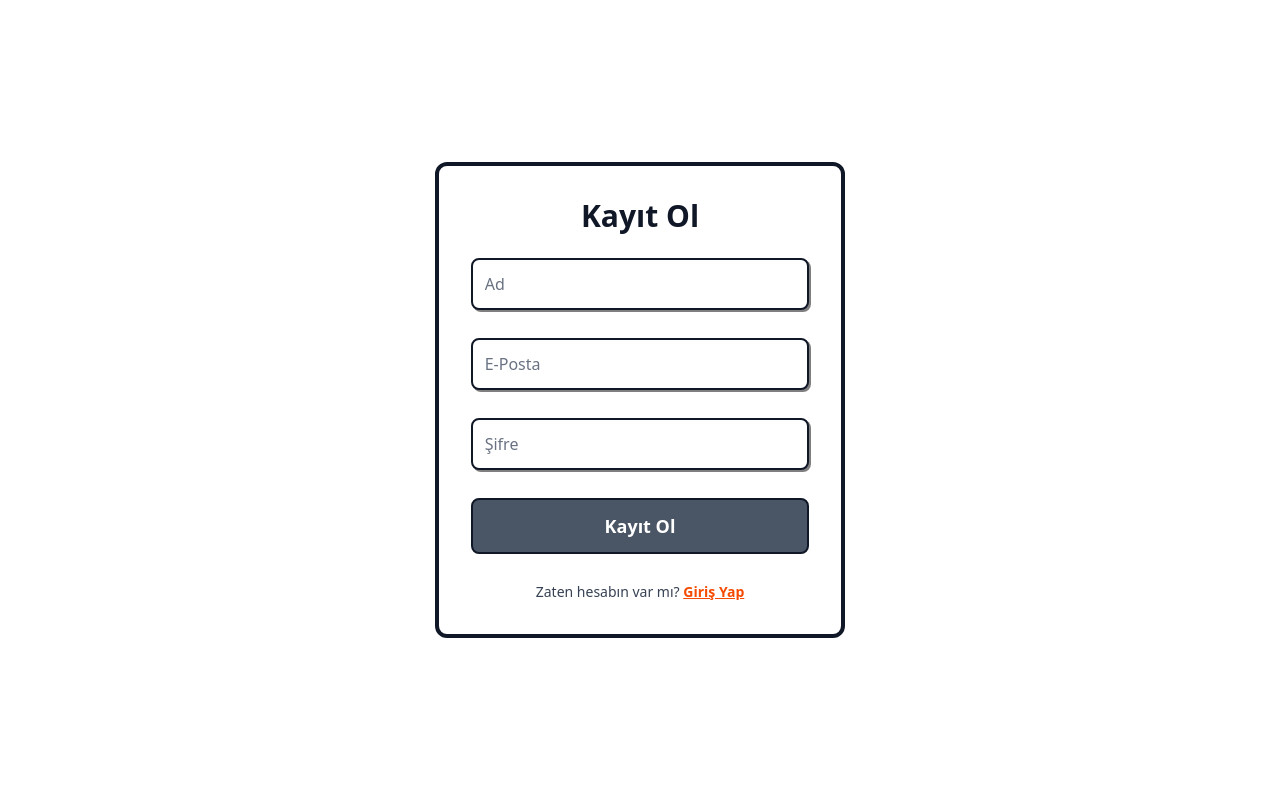
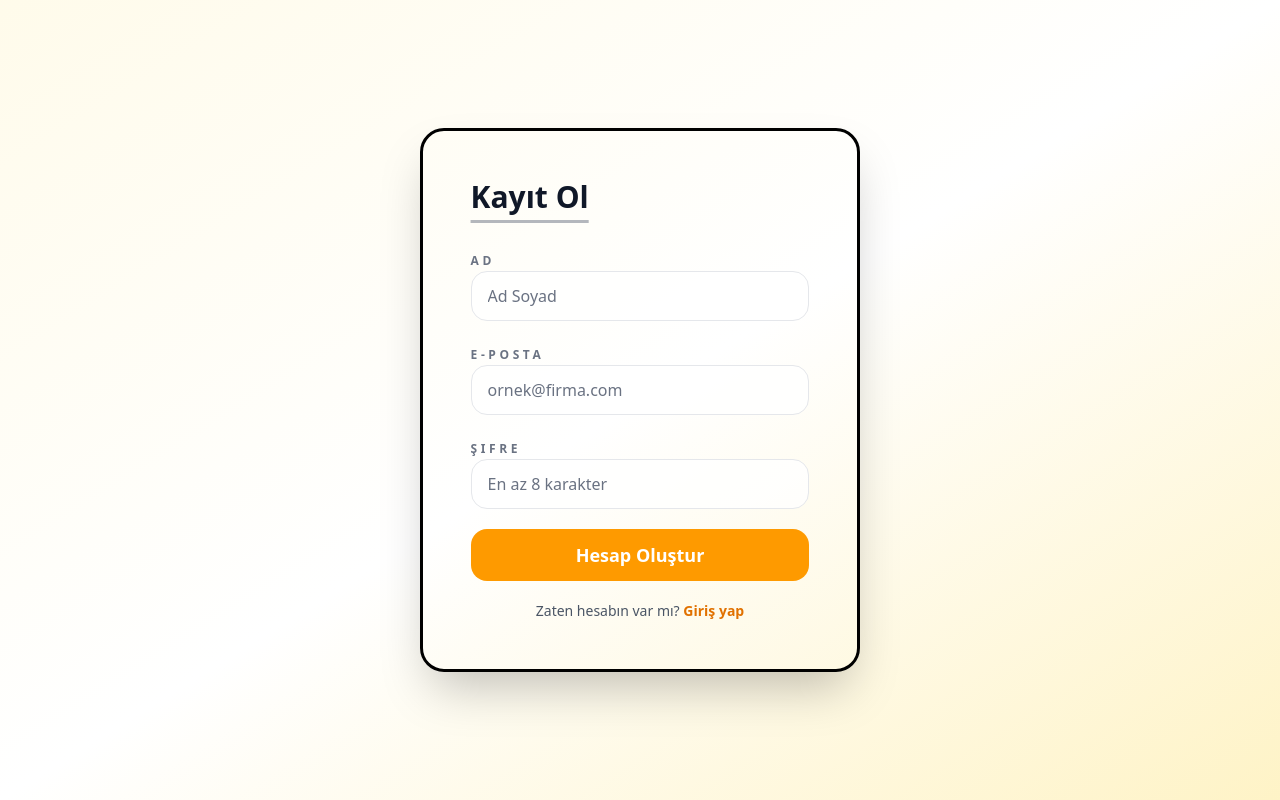
Before and after one commit to Berk-Kayhi/BatteryManagementSystem, a React (Vite) app in the folder frontend/: page /register in a window 1280 px wide. Built offline with nearby package versions, Linux system fonts and the light colour scheme.

Commit message:
feat: revamp Login and Register pages; enhance layout, improve input styles, and update form handling

```diff
--- a/frontend/src/pages/LoginPage.tsx
+++ b/frontend/src/pages/LoginPage.tsx
@@ -1,6 +1,9 @@
 import { useState } from "react";
 import { useNavigate } from "react-router-dom";
 import axios from "axios";
+
+const inputStyles =
+  "w-full rounded-2xl border border-gray-200 bg-white/80 px-4 py-3 text-base text-gray-900 placeholder-gray-500 transition focus:border-amber-500 focus:outline-none focus:ring-2 focus:ring-amber-500/40";
 
 export default function LoginPage() {
   const navigate = useNavigate();
@@ -37,63 +40,72 @@ export default function LoginPage() {
   };
 
   return (
-    <div className="flex w-screen h-screen font-sans">
-      <div className="flex justify-center items-center flex-1 p-4 w-full">
-        <div className="flex w-full max-w-md flex-col items-center relative">
-          <div className="w-11/12 p-8 rounded-xl  bg-white md:border-4 border-gray-900">
-            <h1 className="text-3xl mb-6 font-extrabold text-gray-900 md:hidden">
+    <div className="min-h-screen bg-linear-to-br from-amber-50 via-white to-amber-100">
+      <div className="flex min-h-screen flex-col lg:flex-row">
+        <div className="flex flex-1 items-center justify-center px-8 py-12 lg:px-12">
+          <div className="p-12 border-3 shadow-2xl rounded-3xl">
+            <div className="w-full max-w-sm">
+              <h1 className="text-3xl font-black text-gray-900 underline underline-offset-12 decoration-gray-500/50">
                 Giriş Yap
               </h1>
-            <h1 className="hidden md:block text-3xl font-extrabold text-gray-900 mb-6 text-center">
-              Giriş Yap
-            </h1>
-            <form className="flex flex-col gap-7" onSubmit={handleSubmit}>
+              <form className="mt-8 space-y-5" onSubmit={handleSubmit}>
+                <div>
+                  <label className="text-xs font-semibold uppercase tracking-[0.3em] text-gray-500">
+                    E-posta
+                  </label>
                   <input
-                type="text"
-                name="text"
+                    type="email"
                     value={email}
                     onChange={(e) => setEmail(e.target.value)}
-                placeholder="E-posta"
-                className="p-3 rounded-lg border-2 border-gray-900 bg-white text-gray-800 placeholder-gray-500 focus:outline-none focus:ring-2 focus:ring-gray-500 shadow-[2px_2px_0px_rgba(0,0,0,0.5)]"
+                    placeholder="ornek@firma.com"
+                    className={inputStyles}
                   />
+                </div>
 
+                <div>
+                  <label className="text-xs font-semibold uppercase tracking-[0.3em] text-gray-500">
+                    Şifre
+                  </label>
                   <input
                     type="password"
-                name="password"
                     value={password}
                     onChange={(e) => setPassword(e.target.value)}
-                placeholder="Şifre"
-                className="p-3 rounded-lg border-2 border-gray-900 bg-white text-gray-800 placeholder-gray-500 focus:outline-none focus:ring-2 focus:ring-gray-500 shadow-[2px_2px_0px_rgba(0,0,0,0.5)]"
+                    placeholder="••••••••"
+                    className={inputStyles}
                   />
-              <div className="justify-start flex ">
+                </div>
+
+                <div className="flex items-center justify-between text-sm text-gray-600">
+                  <label className="inline-flex items-center gap-2">
                     <input
                       type="checkbox"
-                  name="rememberMe"
                       checked={remember}
                       onChange={(e) => setRemember(e.target.checked)}
-                  className="w-5 h-5"
+                      className="h-4 w-4 rounded border-gray-300 text-amber-600 focus:ring-amber-500"
                     />
-                <label className="ml-2 text-gray-700 text-center">
-                  Beni Hatırla
+                    Beni hatırla
                   </label>
                 </div>
 
-              <button className="p-3 rounded-lg bg-gray-600 text-white font-extrabold text-lg border-2 border-gray-900 hover:bg-gray-700 transition">
-                Giriş Yap
+                <button className="w-full rounded-2xl bg-amber-500 py-3 text-lg font-semibold text-white transition hover:bg-amber-600">
+                  Devam Et
                 </button>
-              <p className="text-center text-sm text-gray-700">
+
+                <p className="text-center text-sm text-gray-600">
                   Hesabın yok mu?{" "}
-                <a
+                  <button
+                    type="button"
+                    className="font-semibold text-amber-600 hover:text-amber-500"
                     onClick={() => navigate("/register")}
-                  className="cursor-pointer text-orange-600 hover:text-orange-700 font-bold underline transition"
                   >
-                  Kayıt Ol
-                </a>
+                    Kayıt ol
+                  </button>
                 </p>
               </form>
             </div>
           </div>
         </div>
       </div>
+    </div>
   );
 }
--- a/frontend/src/pages/RegisterPage.tsx
+++ b/frontend/src/pages/RegisterPage.tsx
@@ -1,5 +1,8 @@
 import { useNavigate } from "react-router-dom";
 import axios from "axios";
+
+const inputStyles =
+  "w-full rounded-2xl border border-gray-200 bg-white/80 px-4 py-3 text-base text-gray-900 placeholder-gray-500 transition focus:border-amber-500 focus:outline-none focus:ring-2 focus:ring-amber-500/40";
 
 export default function RegisterPage() {
   const navigate = useNavigate();
@@ -26,57 +29,73 @@ export default function RegisterPage() {
     }
   };
   return (
-    <div className="flex w-screen h-screen font-sans">
-      <div className="flex justify-center items-center flex-1 p-4 w-full">
-        <div className="flex w-full max-w-md flex-col items-center">
-          <div className="w-11/12 p-8 rounded-xl bg-white md:border-4 border-gray-900 ">
-            <h1 className="text-3xl mb-6 font-extrabold text-gray-900 md:hidden">
+    <div className="min-h-screen bg-linear-to-br from-amber-50 via-white to-amber-100">
+      <div className="flex min-h-screen flex-col lg:flex-row">
+        <div className="flex flex-1 items-center justify-center px-8 py-12 lg:px-12">
+          <div className="p-12 border-3 shadow-2xl rounded-3xl">
+            <div className="w-full max-w-sm">
+              <h1 className="text-3xl font-black text-gray-900 underline underline-offset-12 decoration-gray-500/50">
                 Kayıt Ol
               </h1>
-            <h1 className="hidden md:block text-3xl font-extrabold text-gray-900 mb-6 text-center">
-              Kayıt Ol
-            </h1>
-            <form className="flex flex-col gap-7 " onSubmit={handleSubmit}>
+              <form className="mt-8 space-y-5" onSubmit={handleSubmit}>
+                <div>
+                  <label className="text-xs font-semibold uppercase tracking-[0.3em] text-gray-500">
+                    Ad
+                  </label>
                   <input
                     type="text"
                     name="username"
-                placeholder="Ad"
-                className="p-3 rounded-lg border-2 border-gray-900 bg-white text-gray-800 placeholder-gray-500 focus:outline-none focus:ring-2 focus:ring-gray-500 shadow-[2px_2px_0px_rgba(0,0,0,0.5)]"
+                    placeholder="Ad Soyad"
+                    className={inputStyles}
+                    required
                   />
+                </div>
 
+                <div>
+                  <label className="text-xs font-semibold uppercase tracking-[0.3em] text-gray-500">
+                    E-posta
+                  </label>
                   <input
                     type="email"
                     name="email"
-                placeholder="E-Posta"
-                className="p-3 rounded-lg border-2 border-gray-900 bg-white text-gray-800 placeholder-gray-500 focus:outline-none focus:ring-2 focus:ring-gray-500 shadow-[2px_2px_0px_rgba(0,0,0,0.5)]"
+                    placeholder="ornek@firma.com"
+                    className={inputStyles}
+                    required
                   />
+                </div>
 
+                <div>
+                  <label className="text-xs font-semibold uppercase tracking-[0.3em] text-gray-500">
+                    Şifre
+                  </label>
                   <input
                     type="password"
                     name="password"
-                placeholder="Şifre"
-                className="p-3 rounded-lg border-2 border-gray-900 bg-white text-gray-800 placeholder-gray-500 focus:outline-none focus:ring-2 focus:ring-gray-500 shadow-[2px_2px_0px_rgba(0,0,0,0.5)]"
+                    placeholder="En az 8 karakter"
+                    className={inputStyles}
+                    required
                   />
+                </div>
 
-              <button className="p-3 rounded-lg bg-gray-600 text-white font-extrabold text-lg  border-2 border-gray-900 hover:bg-gray-700 transition">
-                Kayıt Ol
+                <button className="w-full rounded-2xl bg-amber-500 py-3 text-lg font-semibold text-white transition hover:bg-amber-600">
+                  Hesap Oluştur
                 </button>
 
-              <p className="text-center text-sm text-gray-700">
+                <p className="text-center text-sm text-gray-600">
                   Zaten hesabın var mı?{" "}
-                <a
-                  onClick={() => {
-                    navigate("/login");
-                  }}
-                  className=" cursor-pointer text-orange-600 hover:text-orange-700 font-bold underline transition"
+                  <button
+                    type="button"
+                    className="font-semibold text-amber-600 hover:text-amber-500"
+                    onClick={() => navigate("/login")}
                   >
-                  Giriş Yap
-                </a>
+                    Giriş yap
+                  </button>
                 </p>
               </form>
             </div>
           </div>
         </div>
       </div>
+    </div>
   );
 }
```
Lines whose indentation alone changed are shown as unchanged.
